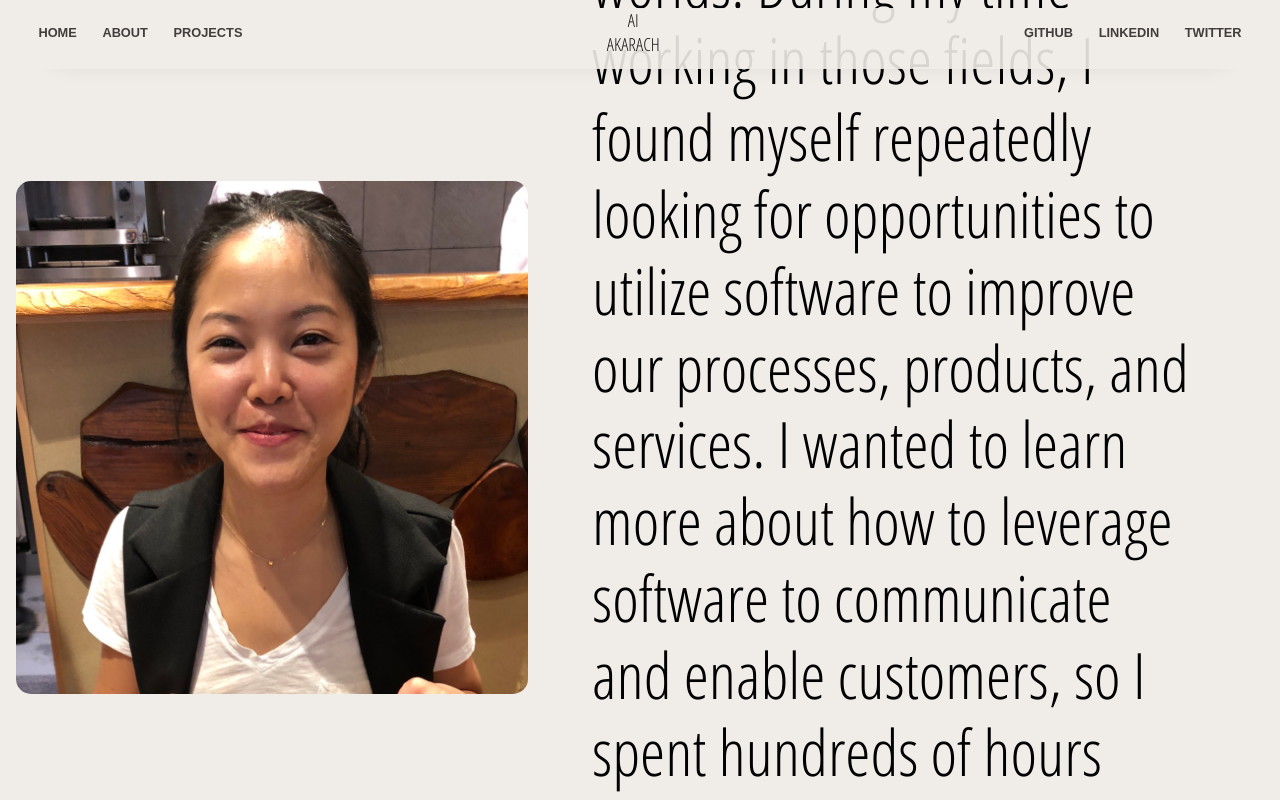
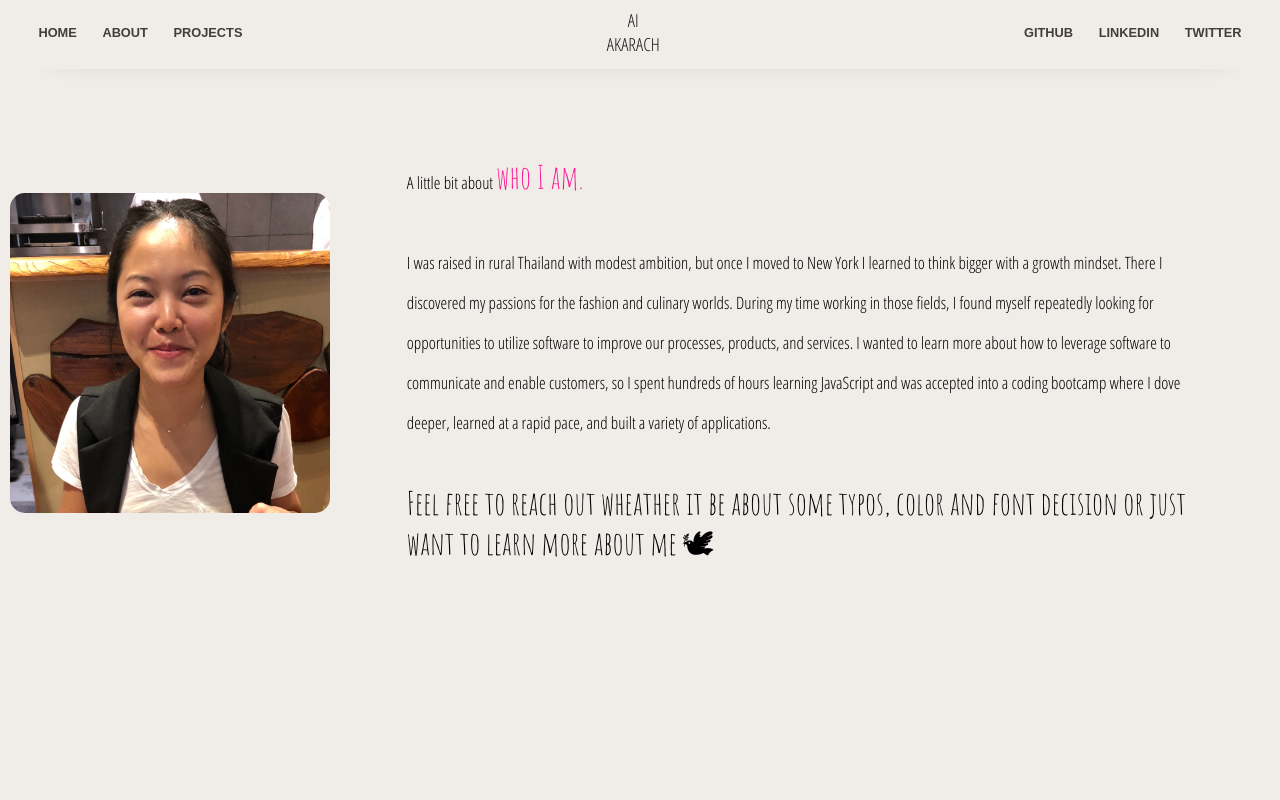
Before and after one commit to aka-ai/portfolio, a React (Create React App) app: page /about in a window 1280 px wide. Shown: the top 800 px of the page. Built offline with nearby package versions, Linux system fonts and the light colour scheme; a web font is replaced by a local one.

Commit message:
landscape design

```diff
--- a/src/Index.css
+++ b/src/Index.css
@@ -161,8 +161,8 @@ a:hover {
   align-items: center;
   font-family: 'Open Sans Condensed', sans- serif;
   font-size: 4vw;
-  line-height: 5vw;
-  height: 90vh;
+  line-height: 6vw;
+  padding: 70px 0;
 }
 .profile-pic {
   width: 30vw;
@@ -172,11 +172,11 @@ a:hover {
   align-self: center;
 }
 .about-content {
-  margin: 5vw;
+  margin: 6vw;
 }
 .who-i-am {
   font-family: 'Amatic SC', cursive;
-  font-size: 4vw;
+  font-size: 5vw;
   color: deeppink;
 }
 .peace-sign {
@@ -205,11 +205,15 @@ a:hover {
   .things-i-enjoy {
     margin-top: 0px;
   }
+  .profile-pic {
+    width: 40vh;
+  }
   .about {
     flex-direction: row;
-    margin: 2vh;
-    font-size: 2.2vw;
-    line-height: 3vw;
+    font-size: 17px;
+    line-height: 5vh;
+    padding: 11px 0;
+    margin-left: 10px;
   }
   .about-last,
   .who-i-am {
@@ -217,7 +221,7 @@ a:hover {
   }
 }
 /* Small devices (portrait tablets and large phones, 600px and up) */
-@media only screen and (min-width: 400px) {
+@media only screen and (min-width: 400px) and (orientation: portrait) {
   .home {
     height: 90vh;
     max-height: 550px;
@@ -264,6 +268,9 @@ a:hover {
   .about {
     font-size: 5vw;
     line-height: 6vw;
+    margin-top: 20px;
+    overflow: auto;
+    /* height: 80vh; */
   }
   .about-last,
   .who-i-am {
```
